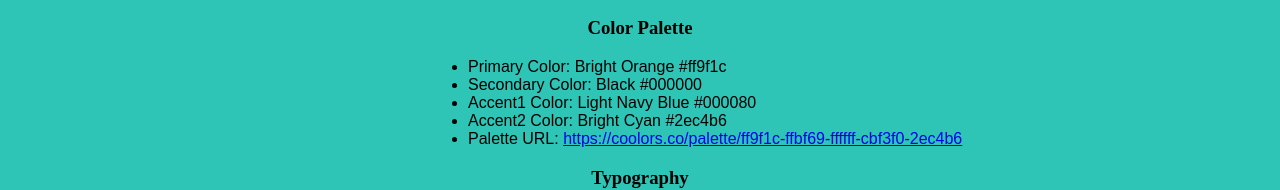
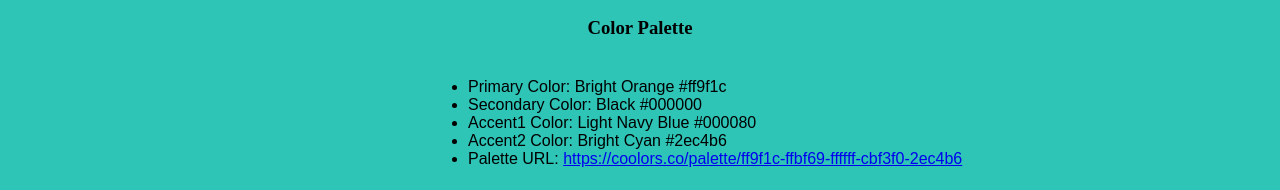
Before and after one commit to IsraelMobote/WDD, a plain HTML site: page wwr/site-plan-rafting.html in a window 1280 px wide. Shown: the part 763-953 px from the top of the page. Drawn offline with Linux system fonts and the light colour scheme; a web font is replaced by a local one.

Commit message:
EDITED RFAFTING PLAN

```diff
--- a/wwr/site-plan-rafting.html
+++ b/wwr/site-plan-rafting.html
@@ -34,7 +34,7 @@
         <img src="images/logo.jpg" alt="Rafting Site Logo">
         <h2>Style Guide</h2>
         <h3>Color Palette</h3>
-
+        <P>
             <ul id="special">
                 <li>Primary Color: Bright Orange #ff9f1c</li>
                 <li>Secondary Color: Black #000000</li>
@@ -43,7 +43,7 @@
                 <li>Palette URL: <a href="https://coolors.co/palette/ff9f1c-ffbf69-ffffff-cbf3f0-2ec4b6"
                         target="_blank">https://coolors.co/palette/ff9f1c-ffbf69-ffffff-cbf3f0-2ec4b6</a></li>
             </ul>
-
+        </P>
         <h3>Typography</h3>
         <h4>Headings Example Font</h4>
         <h4>Normal Text/Paragraph Example Font</h4>
```
Lines whose indentation alone changed are shown as unchanged.
